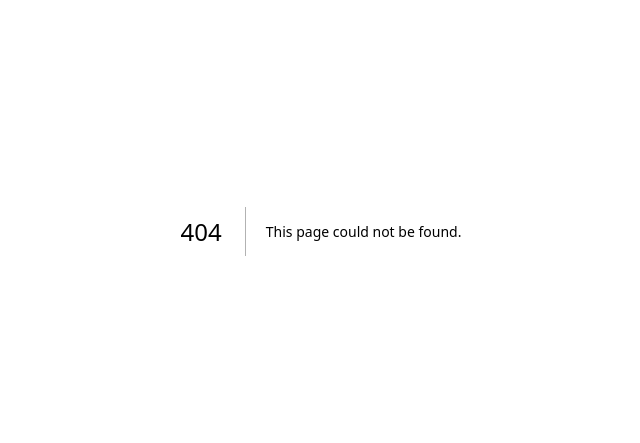
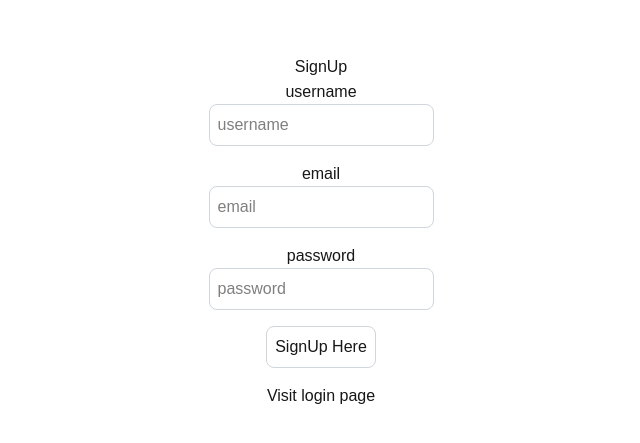
Before and after one commit to Anuragupadhayay/auth-app-NextJS, a Next.js app: page /signup in a window 1280 px wide. Before the commit this address had no page. Shown: the part 169-612 px from the top of the page, without its empty margins (319-959 px from the left). Built offline with nearby package versions, Linux system fonts and the light colour scheme.

Commit message:
Add sign up page

```diff
--- /dev/null
+++ b/src/app/signup/page.tsx
@@ -0,0 +1,54 @@
+"use client";
+import Link from "next/link";
+import React from "react";
+import { useRouter } from "next/navigation";
+import { Axios } from "axios";
+
+export default function SignupPage(){
+    const [user, setUser] = React.useState({
+        email:"",
+        password: "",
+        username:""
+    })
+
+    const onSignup = async () => {
+
+    }
+    return(
+         <div className="flex flex-col items-center justify-center min-h-screen py-2">
+        <h1>SignUp</h1>
+        <hr />
+        <label htmlFor="username">username</label>
+        <input
+        className="p-2 border border-gray-300 rounded-lg mb-4 focus:outline-none focus:border-gray-600 text-black"
+            id="username"
+            type="text"
+            value={user.username}
+            onChange={(e) => setUser({...user, username: e.target.value})}
+            placeholder="username"
+            />
+        <label htmlFor="email">email</label>
+        <input
+        className="p-2 border border-gray-300 rounded-lg mb-4 focus:outline-none focus:border-gray-600 text-black"
+            id="email"
+            type="text"
+            value={user.email}
+            onChange={(e) => setUser({...user, email: e.target.value})}
+            placeholder="email"
+            />
+        <label htmlFor="password">password</label>
+        <input
+        className="p-2 border border-gray-300 rounded-lg mb-4 focus:outline-none focus:border-gray-600 text-black"
+            id="password"
+            type="password"
+            value={user.password}
+            onChange={(e) => setUser({...user, password: e.target.value})}
+            placeholder="password"
+            />
+            <button
+            onClick={onSignup}
+            className="p-2 border border-gray-300 rounded-lg mb-4 focus:outline-none focus:border-gray-600">SignUp Here</button>
+            <Link href="/login">Visit login page</Link>
+        </div>
+    )
+}
```
